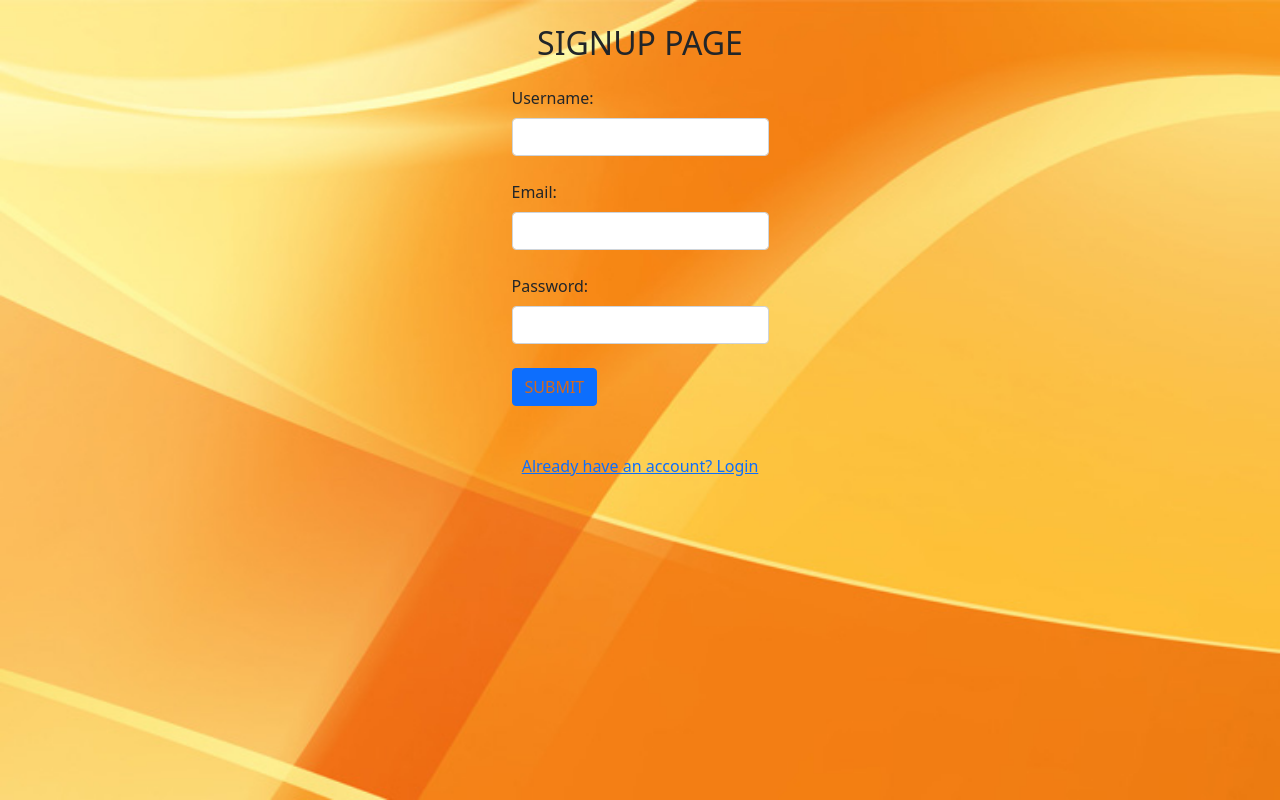
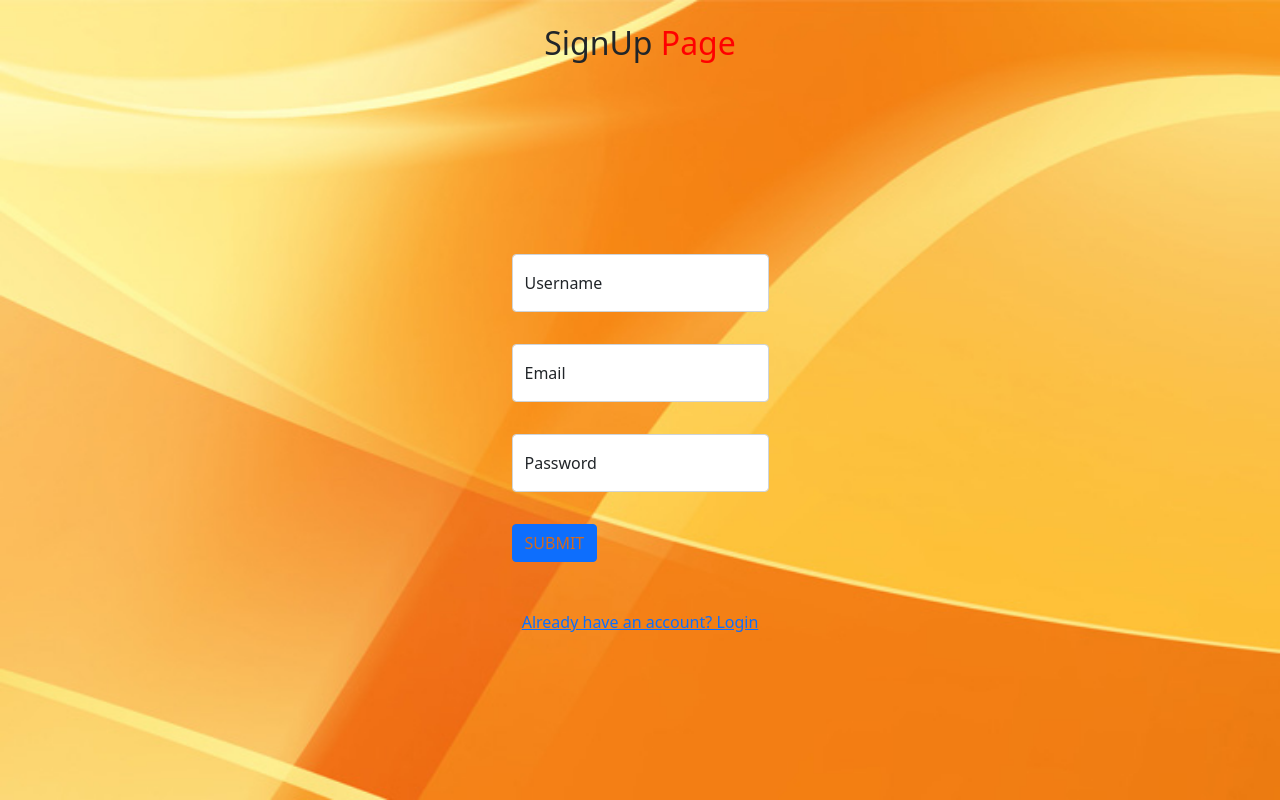
Before and after one commit to xlab0o7/django-auth-mac, a Django app: page /signup/ in a window 1280 px wide. Run offline with Django 5.2, Linux system fonts and the light colour scheme; some libraries are stand-ins or nearby versions.

Commit message:
just adding little bit of styling

```diff
--- a/Authapp/views.py
+++ b/Authapp/views.py
@@ -34,7 +34,8 @@ def signup(request):
             to = [newuser.email]
             send_mail(subject, message, from_email, to)
             return redirect('home')
-        return render(request, 'signup.html')
+        else:
+                return render(request, 'signup.html')
 
 def login1(request):
        if request.method=='POST':
--- a/templates/chat.html
+++ b/templates/chat.html
@@ -29,7 +29,7 @@
                     <div class="id_chat_item_container" id="id_chat_item_container"></div><br/>
                       <form>
                           <input class="form-control sendInput" name="message" type="text" id="id_message_send_input" />
-                          <button class="btn btn-info sendInput" type="button" id="id_message_send_button">send</button>
+                          <button class="btn btn-info sendInput" type="submit" id="id_message_send_button">send</button>
                       </form>
                   </div>
           </div>
--- a/templates/signup.html
+++ b/templates/signup.html
@@ -4,27 +4,38 @@
 
 {% block main_content %}
 <br>
-   <center><h2>SIGNUP PAGE</h2></center>
-{% for message in messages  %}
-<div class='alert alert-{{ message.tags}} alert-dismissible fade show' role="alert" >
-    <strong>Messages:</strong> {{message}}
-</div>
-{% endfor %}
+   <center><h2>SignUp <span style="color: Red;">Page</span></h2></center>
+   <br><br>
+   {% for message in messages  %}
+   <div class='alert alert-{{ message.tags}} alert-dismissible fade show' role="alert" >
+       <strong>Messages:</strong> {{message}}
+   </div>
+
+   {% endfor %}
+   <br><br><br><br><br>
 <div class="container px-12 py-3 px-md-6 text-center text-lg-start align-itmes-center">
 
     <form action="/signup/" method="post">
     {% csrf_token %}
         <div class='form-outline mb-4 align-center mx-auto'>
-            <label class="form-label">Username:</label>
-            <input class="form-control" name="username-signup" type="text"> <br>
+            <div class="form-floating mb-2 md-6">
+                <input type="Username" name="username-signup" class="form-control" id="floatingInput" placeholder="Username">
+                <label for="floatingInput">Username</label>
+              </div><br>
 
-            <label class="form-label">Email:</label>
-            <input class="form-control" name="email-signup"  type="email"/><br>
+              <div class="form-floating  mb-2 md-6">
+                <input type="email" name="email-signup" class="form-control" id="floatingInput" placeholder="Email">
+                <label for="floatingInput">Email</label>
+              </div><br>
 
-            <label class="form-label">Password:</label>
-            <input class="form-control" name="password-signup" type="password" /><br>
+            <div class="form-floating mb-2 md-6">
+                <input type="password" name="password-signup" class="form-control" id="floatingPassword" placeholder="Password">
+                <label for="floatingPassword">Password</label>
+            </div><br>
 
-            <button class="btn btn-primary" type="submit">SUBMIT</button><br><br><br>
+            <button class="btn btn-primary" type="submit">SUBMIT</button>
+            <br><br><br>
+
             <center><a href="/login/">Already have an account? Login</a></center>
         </div>
     </form>
```
Also changed, not shown: templates/login.html (+10 -6 lines).
